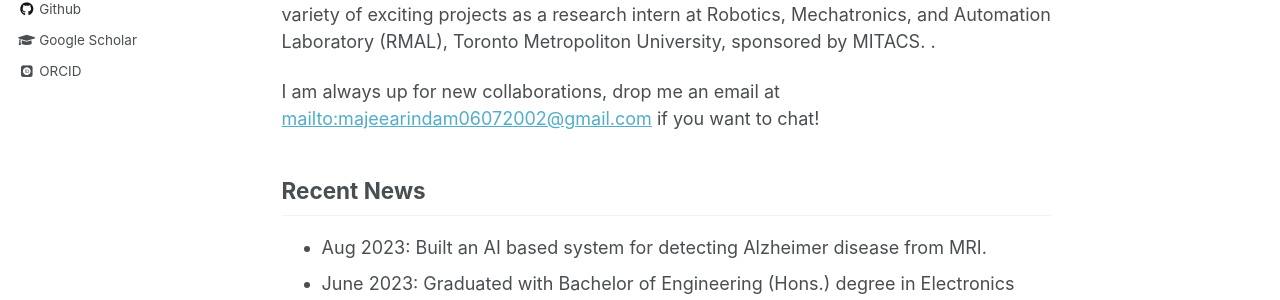
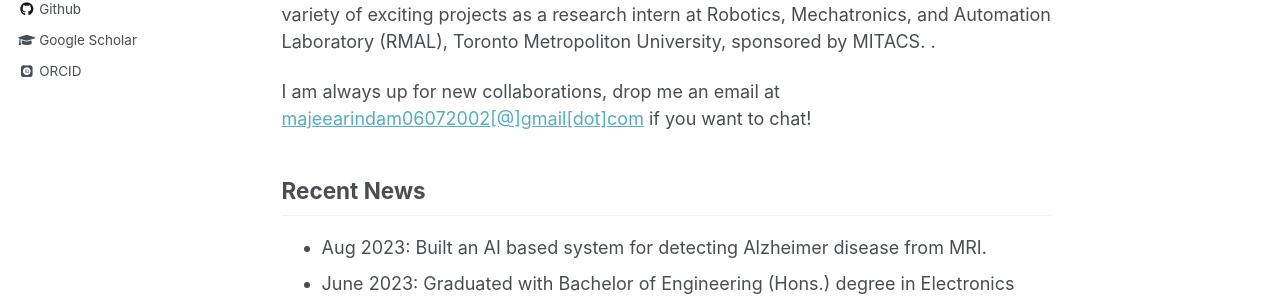
Before and after one commit to arindammajee/arindammajee.github.io, a Jekyll site: the page built from _pages/about.md, in a window 1280 px wide and 1197 px high. Shown: the part 453-753 px from the top of the window. Built offline with Jekyll 4.4.1, drawn with Linux system fonts in a browser that asks for light colours; some web fonts are replaced.

Commit message:
email added

```diff
--- a/_pages/about.md
+++ b/_pages/about.md
@@ -12,7 +12,7 @@ I am a Project Assistant in the [Institute of Advancing Intelligence](https://ww
 
 Earlier I completed my Bachelor of Engineering with First Class Distinction with Honours in Electronics and Telecommunication Engineering from Jadavpur University, Kolkata (QS rank: 601-650, NIRF rank: 4) under the guidance of [Prof. Amit Konar](https://scholar.google.co.in/citations?user=s1F23CAAAAAJ&hl=en) and [Dr. Pratyusha Rakshit](https://scholar.google.co.in/citations?user=00rPoQEAAAAJ). My undergraduate thesis was on object tracking using reinforcement learning from 2D videos. During my undergraduate degree, I also got the opportunity to work on a variety of exciting projects as a research intern at Robotics, Mechatronics, and Automation Laboratory (RMAL), Toronto Metropoliton University, sponsored by MITACS. .
 
-I am always up for new collaborations, drop me an email at [mailto:majeearindam06072002@gmail.com](majeearindam06072002[@]gmail[dot]com) if you want to chat!
+I am always up for new collaborations, drop me an email at [majeearindam06072002[@]gmail[dot]com](mailto:majeearindam06072002@gmail.com) if you want to chat!
 
 ## Recent News
 
```
